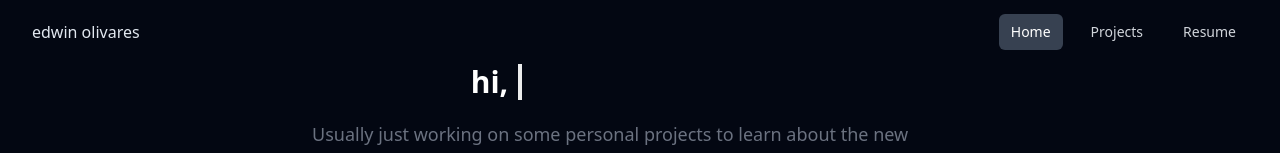
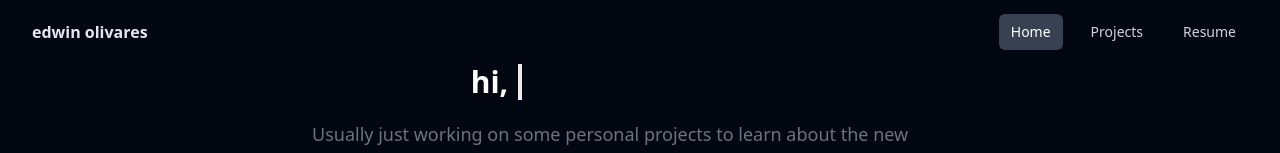
Before and after one commit to edolivar/personalWebsite, a React (Vite) app: page / in a window 1280 px wide. Shown: the top 153 px of the page. Built offline with nearby package versions, Linux system fonts and the light colour scheme.

Commit message:
updating navbar

```diff
--- a/src/Components/Dashboard.jsx
+++ b/src/Components/Dashboard.jsx
@@ -10,9 +10,11 @@ function Dashboard({ history }) {
     { name: 'Projects', href: '/Projects', current: false },
     { name: 'Resume', href: '/Resume', current: false }
   ]);
+
   function classNames(...classes) {
     return classes.filter(Boolean).join(' ');
   }
+
   console.log(navigation);
 
   return (
@@ -21,7 +23,9 @@ function Dashboard({ history }) {
         <>
           <div className="mx-auto max-w-7xl px-2 sm:px-6 lg:px-8">
             <div className="relative flex h-16 items-center justify-between">
-              <a href="/">edwin olivares</a>
+              <span className="font-bold cursor-pointer" onClick={() => history.push('/')}>
+                edwin olivares
+              </span>
               <div className="absolute inset-y-0 right-0 flex items-center sm:hidden">
                 {/* Mobile menu button*/}
                 <Disclosure.Button className="relative inline-flex items-center justify-center rounded-md p-2 text-gray-400 hover:bg-gray-700 hover:text-white focus:outline-none focus:ring-2 focus:ring-inset focus:ring-white">
@@ -40,7 +44,6 @@ function Dashboard({ history }) {
                     {navigation.map((item) => (
                       <button
                         key={item.name}
-                        href={item.href}
                         onClick={() => {
                           let res = [];
                           navigation.forEach((i) => {
@@ -76,7 +79,6 @@ function Dashboard({ history }) {
                 <Disclosure.Button
                   key={item.name}
                   as="button"
-                  href={item.href}
                   onClick={() => {
                     let res = [];
                     navigation.forEach((i) => {
```
